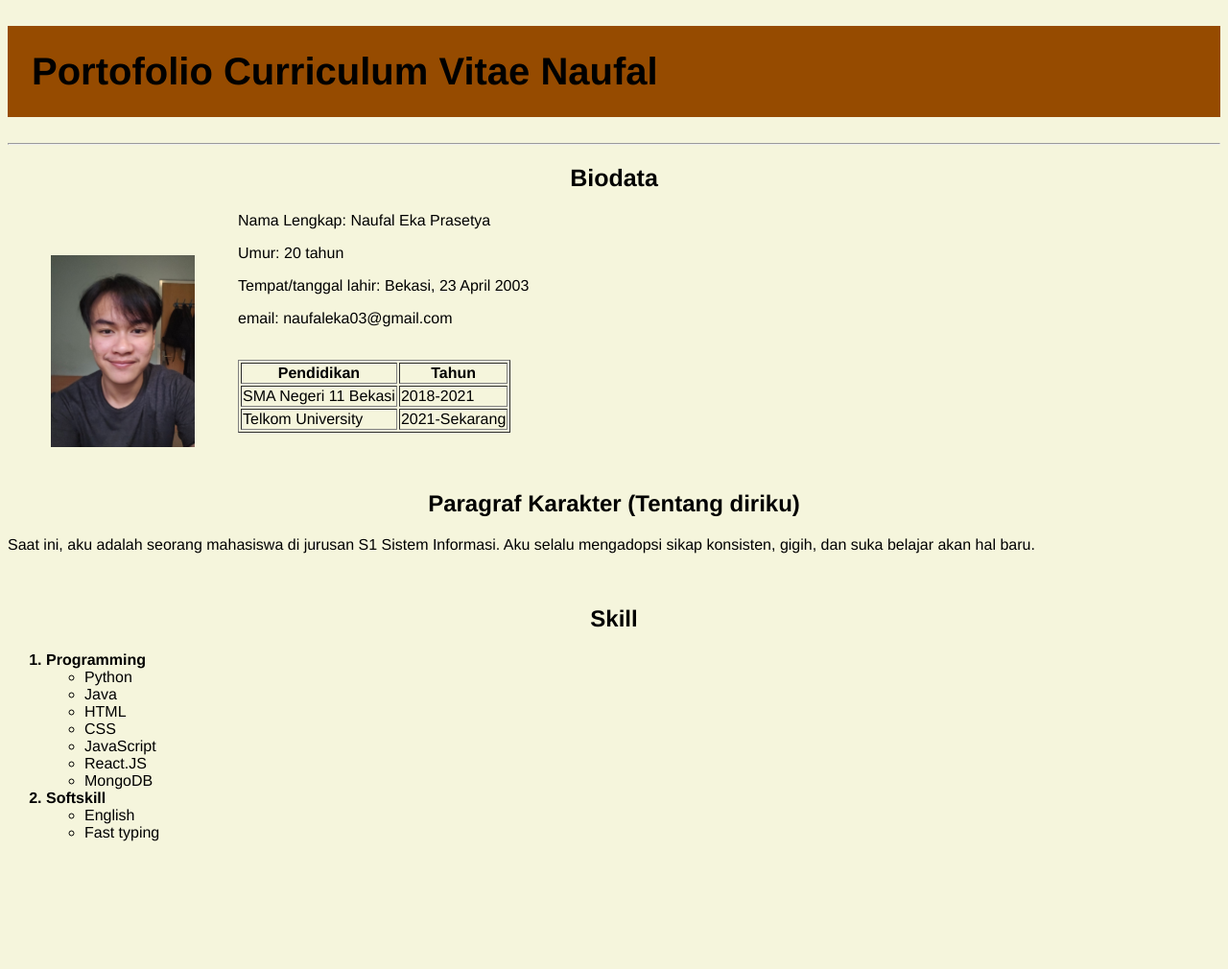
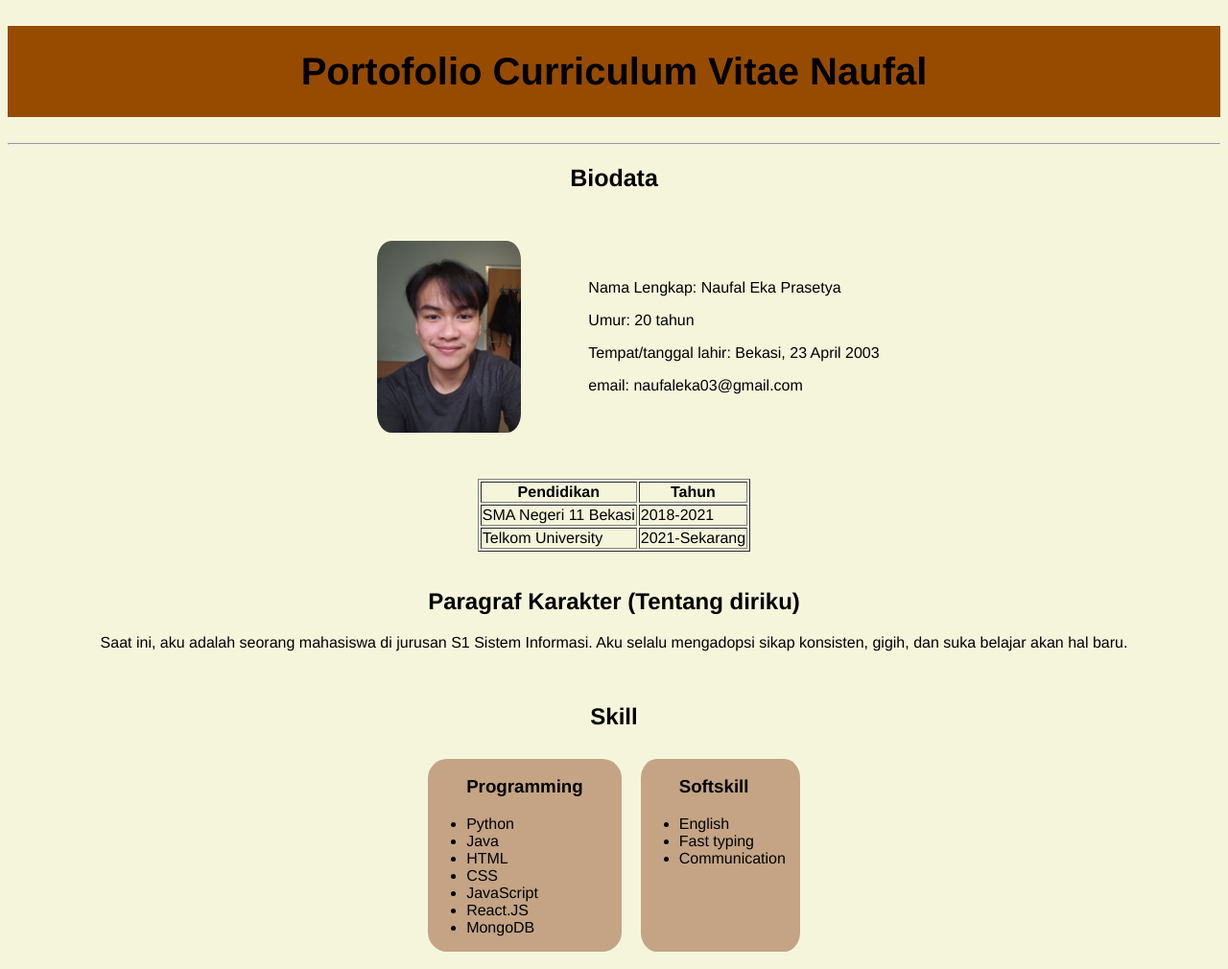
Before and after one commit to naufaleka03/wad_project1, a plain HTML site: page index.html in a window 1280 px wide. Shown: the whole page at 96% size. Before the commit the page ends 893 px from the top, so only its background shows below. Drawn offline with Linux system fonts and the light colour scheme.

Commit message:
Add files via upload

```diff
--- a/index.html
+++ b/index.html
@@ -14,25 +14,67 @@
             clear: both;
         }
 
+        img {
+            border-radius: 10%;
+        }
+
+        .biodata {
+            display: flex;
+            flex-direction: row;
+            justify-content: center;
+            align-items: center;
+
+        }
+
+        .pendidikan {
+            display: flex;
+            justify-content: center;
+        }
+
         li {
             font-weight: lighter;
+        }
+
+        .skill {
+            display: flex;
+            flex-direction: row;
+            justify-content: center;
+        }
+
+        .programming {
+            background-color:#C4A484;
+            border-radius: 10%;
+            margin: 10px;
+            padding-right: 40px;
+        }
+
+        .softskill {
+            background-color:#C4A484;
+            border-radius: 10%;
+            margin: 10px;
+            padding-right: 15px;
         }
     </style>
 </head>
 <body style="background-color: beige;">
-    <h1 style="font-family: Helvetica, sans-serif; font-size: 40px; padding: 25px; background-color: #964B00;">Portofolio Curriculum Vitae Naufal</h1>
+    <h1 style="font-family: Helvetica, sans-serif; font-size: 40px; padding: 25px; background-color: #964B00; text-align: center;">Portofolio Curriculum Vitae Naufal</h1>
     <hr />
+
     <h2 style="font-family: Helvetica, sans-serif; font-size: 25px;">Biodata</h2>
-    <img src="./foto_Naufal.jpg" alt="Foto saya" width="150px" style="margin: 45px; display: float; float: left; "/>
+
+    <div class="biodata">
+        <img src="./foto_Naufal.jpg" alt="Foto saya" width="150px" style="margin: 30px;"/>
         <ul style="list-style: none;">
             <li><p>Nama Lengkap: Naufal Eka Prasetya</p></li>
             <li><p>Umur: 20 tahun</p></li>
             <li><p>Tempat/tanggal lahir: Bekasi, 23 April 2003</p></li>
             <li><p>email: naufaleka03@gmail.com</p></li>
         </ul>
+    </div>
 
     <br />
 
+    <div class="pendidikan">
         <table border="1px">
             <tr>
             <th>Pendidikan</th>
@@ -47,20 +89,24 @@
             <td>2021-Sekarang</td>
             </tr>
         </table>
+    </div>
 
     <br />
 
+    <div class="aboutme">
         <h2>Paragraf Karakter (Tentang diriku)</h2>
-    <p>Saat ini, aku adalah seorang mahasiswa di jurusan S1 Sistem Informasi.
+        <p style="text-align: center;">Saat ini, aku adalah seorang mahasiswa di jurusan S1 Sistem Informasi.
             Aku selalu mengadopsi sikap konsisten, gigih, dan suka belajar akan hal baru.
         </p>
+    </div>
 
     <br />
 
     <h2 style="font-family: Helvetica, sans-serif; text-align: center;">Skill</h2>
-    <ol style="font-family: Helvetica, sans-serif;">
-        <li style="font-weight: bold;">Programming
-            <ul>
+
+    <div class="skill">
+        <div class="programming">
+            <ul style><h3>Programming</h3>
                 <li>Python</li>
                 <li>Java</li>
                 <li>HTML</li>
@@ -69,12 +115,15 @@
                 <li>React.JS</li>
                 <li>MongoDB</li>
             </ul>
-        </li>
-        <li style="font-weight: bold;">Softskill</li>
-            <ul>
+        </div>
+
+        <div class="softskill">
+            <ul><h3>Softskill</h3>
                 <li>English</li>
                 <li>Fast typing</li>
+                <li>Communication</li>
             </ul>
-    </ol>
+        </div>
+    </div>
 </body>
 </html>
```
Lines whose indentation alone changed are shown as unchanged.
